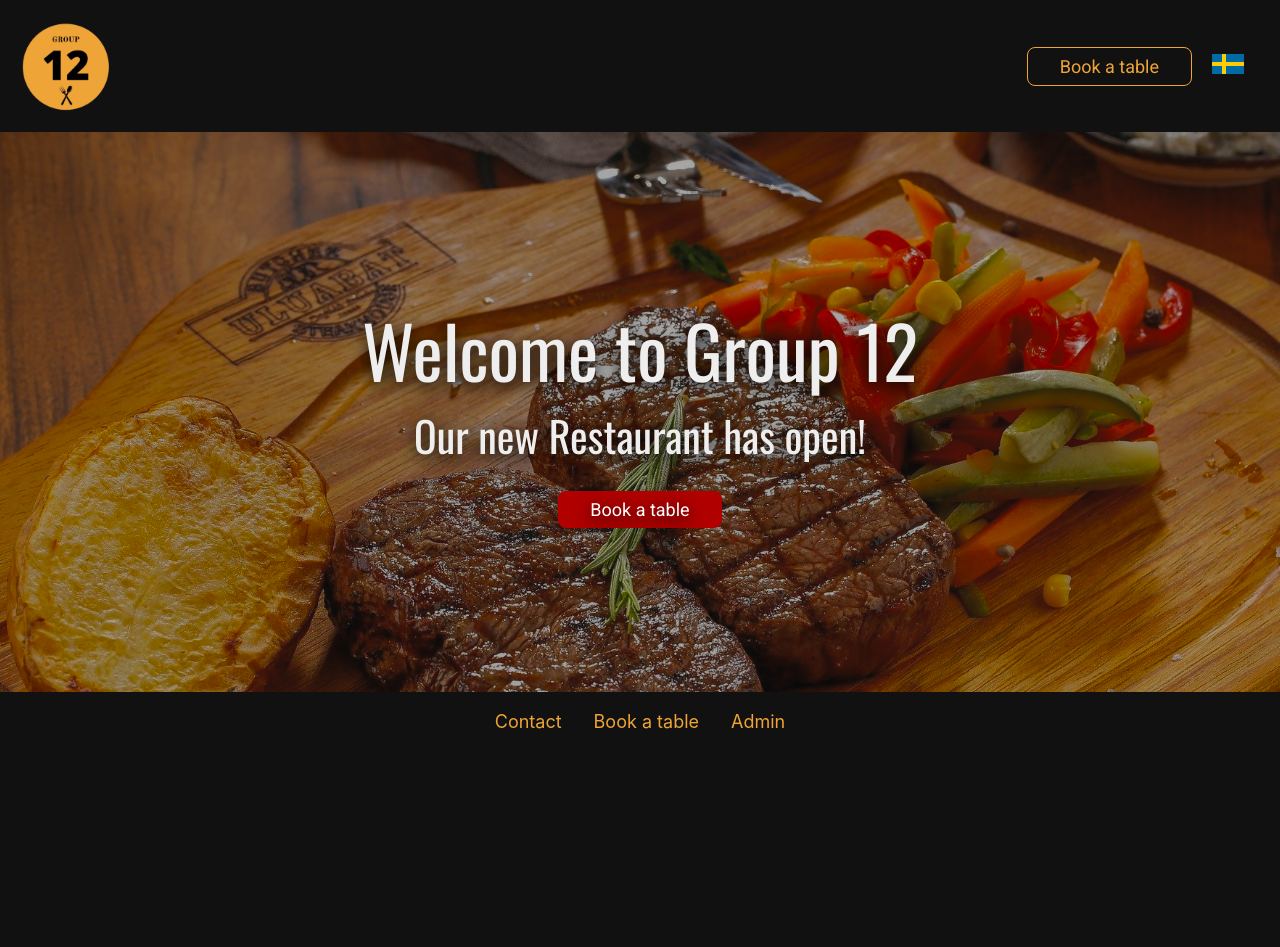
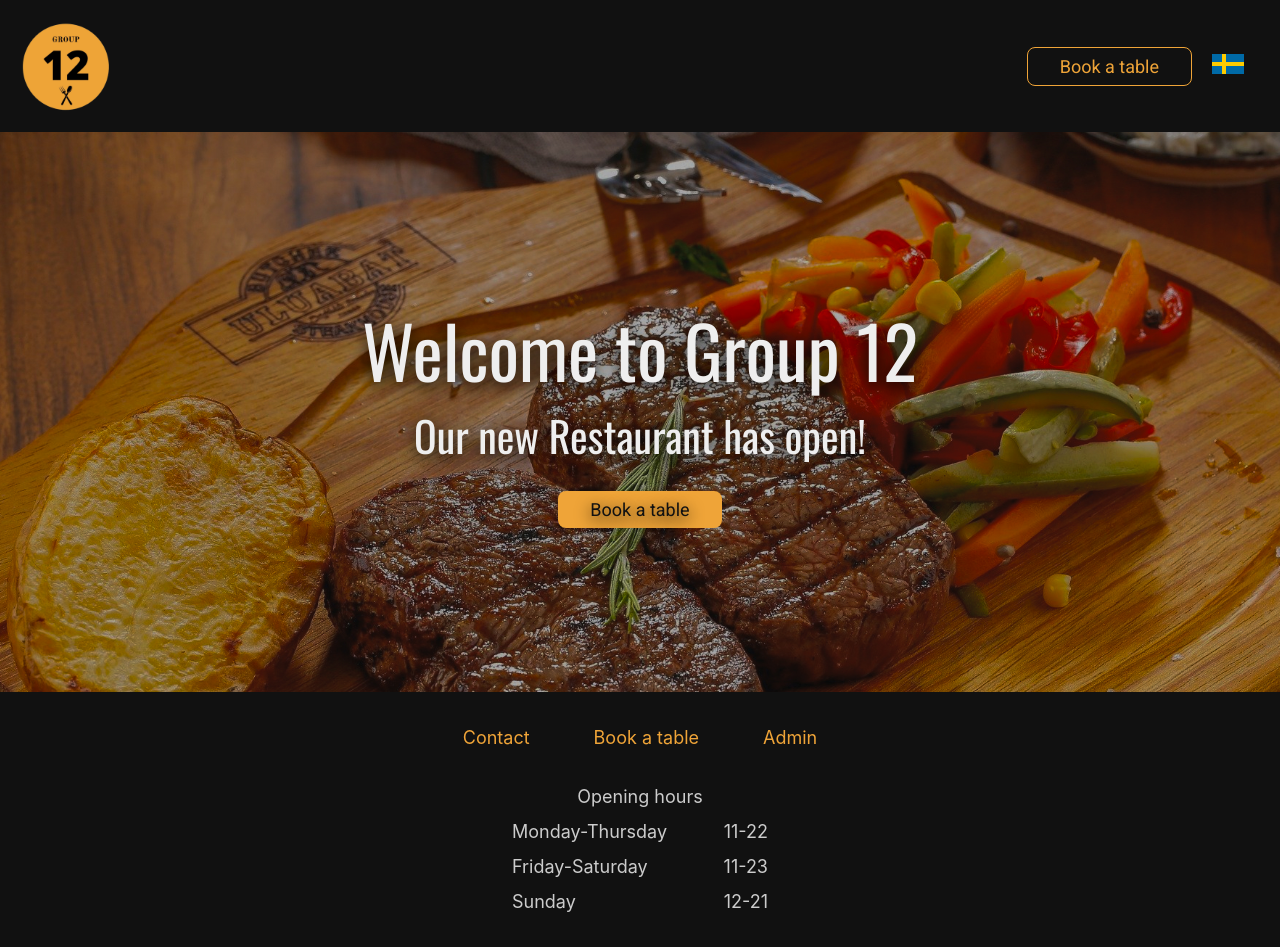
Before and after one commit to assarbertil/react-restaurant-app, a React (Create React App) app: page / in a window 1280 px wide. Before the commit the page ends 800 px from the top, so only its background shows below. Built offline with nearby package versions, Linux system fonts and the light colour scheme.

Commit message:
styling and animations

```diff
--- a/package.json
+++ b/package.json
@@ -14,6 +14,7 @@
     "axios": "^0.26.1",
     "date-fns": "^2.28.0",
     "formik": "^2.2.9",
+    "framer-motion": "^6.2.10",
     "i18next": "^21.6.16",
     "i18next-browser-languagedetector": "^6.1.4",
     "react": "^18.0.0",
--- a/src/App.tsx
+++ b/src/App.tsx
@@ -5,7 +5,8 @@ import { globalCss } from 'stitches.config'
 import { Contact } from './routes/Contact'
 import { Booking } from './routes/Booking'
 import { Admin } from 'routes/Admin'
-import './i18n';
+import './i18n'
+import { NotFound } from 'routes/NotFound'
 
 const globalStyles = globalCss({
   '*': {
@@ -39,6 +40,7 @@ function App() {
         <Route path="/boka" element={<Booking />} />
         <Route path="/kontakt" element={<Contact />} />
         <Route path="/admin" element={<Admin />} />
+        <Route path="*" element={<NotFound />} />
       </Routes>
     </Layout>
   )
--- a/src/components/Footer.tsx
+++ b/src/components/Footer.tsx
@@ -7,14 +7,35 @@ const FooterElement = styled('header', {
   display: 'flex',
   alignItems: 'center',
   justifyContent: 'center',
+  flexDirection: 'column',
+  rowGap: '2rem',
   width: '100%',
-  padding: '1rem'
+  padding: '2rem'
+})
+
+const Links = styled('div', {
+  display: 'flex',
+  columnGap: '2rem'
+})
+
+const OpeningHours = styled('div', {
+  display: 'flex',
+  flexDirection: 'column',
+  alignItems: 'center',
+  rowGap: '0.5rem'
+})
+
+const Between = styled('div', {
+  display: 'flex',
+  justifyContent: 'space-between',
+  width: '16rem'
 })
 
 export const Footer = () => {
   const { t } = useTranslation()
   return (
     <FooterElement>
+      <Links>
         <Link to="/kontakt">
           <Text type="large" css={{ color: '$secondary' }}>
             {t('contact')}
@@ -30,6 +51,37 @@ export const Footer = () => {
             Admin
           </Text>
         </Link>
+      </Links>
+
+      <OpeningHours>
+        <Text type="large" css={{ color: '$light' }}>
+          {t('opening')}
+        </Text>
+        <Between>
+          <Text type="large" css={{ color: '$light' }}>
+            {t('opening1')}
+          </Text>
+          <Text type="large" css={{ color: '$light' }}>
+            11-22
+          </Text>
+        </Between>
+        <Between>
+          <Text type="large" css={{ color: '$light' }}>
+            {t('opening2')}
+          </Text>
+          <Text type="large" css={{ color: '$light' }}>
+            11-23
+          </Text>
+        </Between>
+        <Between>
+          <Text type="large" css={{ color: '$light' }}>
+            {t('opening3')}
+          </Text>
+          <Text type="large" css={{ color: '$light' }}>
+            12-21
+          </Text>
+        </Between>
+      </OpeningHours>
     </FooterElement>
   )
 }
--- a/src/components/primitives/Button.tsx
+++ b/src/components/primitives/Button.tsx
@@ -9,7 +9,8 @@ export const Button = styled('button', {
   cursor: 'pointer',
 
   '&:hover': {
-    opacity: 0.9
+    filter: 'brightness(1.1)',
+    transform: 'scale(1.05)'
   },
 
   variants: {
--- a/src/en.json
+++ b/src/en.json
@@ -24,6 +24,9 @@
     "person": "people.",
     "bookRef": "Booking number:",
     "back": "Back to start",
-    "at": "at"
+    "at": "at",
+    "opening1": "Monday-Thursday",
+    "opening2": "Friday-Saturday",
+    "opening3": "Sunday"
   }
 }
--- a/src/features/admin-page/BookingRow.tsx
+++ b/src/features/admin-page/BookingRow.tsx
@@ -9,6 +9,7 @@ import CustomDatePicker from 'features/booking-form/DatePicker'
 import { Field, Formik } from 'formik'
 import { TableInput, TableRow } from './TableParts'
 import { Button } from 'components/primitives'
+import { motion } from 'framer-motion'
 
 const Column = styled('div', {
   padding: '1rem',
@@ -49,6 +50,10 @@ export const BookingRow: FC<BookingRowProps> = ({ booking }) => {
       }}
     >
       {({ values }) => (
+        <motion.div
+          animate={{ opacity: 1, transition: { duration: 0.5 } }}
+          initial={{ opacity: 0 }}
+        >
           <TableRow>
             <Column>{booking._id}</Column>
             <Column>{booking.customerId}</Column>
@@ -104,6 +109,7 @@ export const BookingRow: FC<BookingRowProps> = ({ booking }) => {
               )}
             </Column>
           </TableRow>
+        </motion.div>
       )}
     </Formik>
   )
--- a/src/index.css
+++ b/src/index.css
@@ -68,3 +68,7 @@ body {
 .react-datepicker__time-container .react-datepicker__time {
   background-color: var(--colors-foreground) !important;
 }
+
+.react-datepicker {
+  font-family: var(--fonts-body) !important;
+}
--- a/src/routes/Contact.tsx
+++ b/src/routes/Contact.tsx
@@ -1,6 +1,6 @@
-import { styled } from "../stitches.config";
-import { Text } from "components/primitives";
-import { useTranslation } from "react-i18next";
+import { styled } from '../stitches.config'
+import { Text } from 'components/primitives'
+import { useTranslation } from 'react-i18next'
 
 const BackgroundContainer = styled('section', {
   backgroundImage: 'url(img/steak-dark.jpg)',
@@ -10,7 +10,7 @@ const BackgroundContainer = styled('section', {
   display: 'flex',
   flexDirection: 'column',
   justifyContent: 'center',
-    alignItems: 'center',
+  alignItems: 'center'
 })
 
 export const Contact = () => {
@@ -18,15 +18,23 @@ export const Contact = () => {
   return (
     <div>
       <BackgroundContainer>
-                <Text type='title1'>{t('contact')}:</Text>
-                <Text type='title3' css={{ marginTop: '1rem' }}>{t('address')}:</Text>
+        <Text type="title1">{t('contact')}:</Text>
+        <Text type="title3" css={{ marginTop: '1rem' }}>
+          {t('address')}:
+        </Text>
         <Text>Drottninggatan 1</Text>
         <Text>123 45 Stockholm</Text>
-                <Text type='title3' css={{ marginTop: '1rem' }}>{t('phoneNumber')}:</Text>
+        <Text type="title3" css={{ marginTop: '1rem' }}>
+          {t('phoneNumber')}:
+        </Text>
         <Text>08 - 333 333 33</Text>
-                <Text type='title3' css={{ marginTop: '1rem' }}>{t('opening')}:</Text>
-                <Text>måndag - torsdag, 11 - 22</Text>
+        <Text type="title3" css={{ marginTop: '1rem' }}>
+          {t('opening')}:
+        </Text>
 
+        <Text>{t('opening1')} 11-22</Text>
+        <Text>{t('opening2')} 11-23</Text>
+        <Text>{t('opening3')} 12-21</Text>
       </BackgroundContainer>
     </div>
   )
--- a/src/routes/Home.tsx
+++ b/src/routes/Home.tsx
@@ -2,7 +2,9 @@ import { styled } from '../stitches.config'
 import { Text, Button } from '../components/primitives'
 import { Link } from 'react-router-dom'
 import { useTranslation } from 'react-i18next'
-const BackgroundContainer = styled('section', {
+import { motion } from 'framer-motion'
+
+const BackgroundContainer = styled(motion.section, {
   backgroundImage: 'url(img/steak.jpg)',
   backgroundPosition: 'center',
   backgroundSize: 'cover',
@@ -13,25 +15,53 @@ const BackgroundContainer = styled('section', {
   alignItems: 'center'
 })
 
+const Content = styled(motion.div, {
+  display: 'flex',
+  flexDirection: 'column',
+  justifyContent: 'center',
+  alignItems: 'center'
+})
+
 export const Home = () => {
   const { t } = useTranslation()
+
   return (
-    <div>
-      <BackgroundContainer>
+    <BackgroundContainer
+      animate={{ opacity: 1, transition: { duration: 0.5 } }}
+      initial={{ opacity: 0 }}
+    >
+      <Content
+        animate={{
+          scale: 1,
+          opacity: 1,
+          transition: { delay: 0.3 }
+        }}
+        initial={{ scale: 0.75, opacity: 0 }}
+      >
         <Text
           type="title1"
           as="h1"
-          css={{ textShadow: '0 4px 16px black', '@md': { fontSize: '4.5rem' } }}
+          css={{
+            textShadow: '0 4px 16px black',
+            '@md': { fontSize: '4.5rem' }
+          }}
         >
           {t('welcome')}
         </Text>
-        <Text type="title2" as="h2" css={{ textShadow: '0 4px 16px black', '@md': { fontSize: '$title1' } }}>
+        <Text
+          type="title2"
+          as="h2"
+          css={{
+            textShadow: '0 4px 16px black',
+            '@md': { fontSize: '$title1' }
+          }}
+        >
           {t('open')}
         </Text>
         <Link to="/boka">
           <Button
             as="span"
-            variant="primary"
+            variant="secondary"
             size="large"
             css={{
               textShadow: '0 4px 16px black',
@@ -42,7 +72,7 @@ export const Home = () => {
             {t('book')}
           </Button>
         </Link>
-      </BackgroundContainer>
-    </div>
+      </Content>
+    </BackgroundContainer>
   )
 }
--- /dev/null
+++ b/src/routes/NotFound.tsx
@@ -0,0 +1,3 @@
+export const NotFound = () => {
+  return <div>NotFound</div>
+}
--- a/src/sv.json
+++ b/src/sv.json
@@ -24,6 +24,9 @@
     "person": "personer.",
     "bookRef": "Bokningsreferens:",
     "back": "Tillbaka till start",
-    "at": "klockan"
+    "at": "klockan",
+    "opening1": "Måndag-Torsdag",
+    "opening2": "Fredag-Lördag",
+    "opening3": "Söndag"
   }
 }
```
Also changed, not shown: 1 other file (tests, documents, lock files or other folders). Lines whose indentation alone changed are shown as unchanged.
